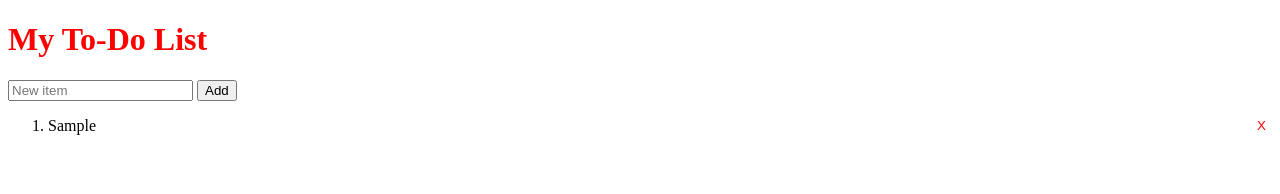
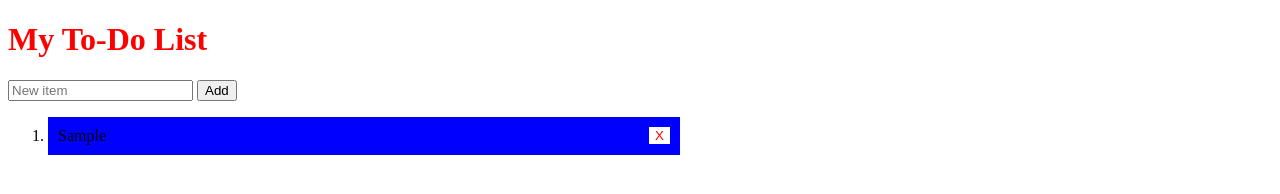
Before and after one commit to HacktorDevelopers/todo_app, a plain HTML site: page todo app/index.html in a window 1280 px wide. Both pictures are taken after typing "Sample" into the empty fields and a click on the button "Add". Drawn offline with Linux system fonts and the light colour scheme.

```diff
--- a/todo app/css/style.css
+++ b/todo app/css/style.css
@@ -12,3 +12,9 @@
 	border : none;
 	cursor : pointer;
 }
+
+.todolists{
+	width: 50%;
+	padding: 10px;
+	background-color: blue;
+}
--- a/todo app/index.html
+++ b/todo app/index.html
@@ -10,9 +10,10 @@
         <h1>My To-Do List</h1>
         <input type="text" placeholder="New item" />
         <button id="add">Add</button>
+	<div>
         <ol id="mylist"></ol>
-	<script src="js/script.js">
+	</div>
 
-	</script>
+	<script src="js/script.js"></script>
     </body>
 </html>
--- a/todo app/js/script.js
+++ b/todo app/js/script.js
@@ -2,7 +2,7 @@
 	$("#add").on("click", function() {
 		var val = $("input").val();
 		if (val !== '') {
-			var elem = $("<li></li>").text(val);
+			var elem = $("<li class='todolists'></li>").text(val);
 			$(elem).append("<button class='rem'>X</button>");
 			$("#mylist").append(elem);
 			$("input").val("");
```
